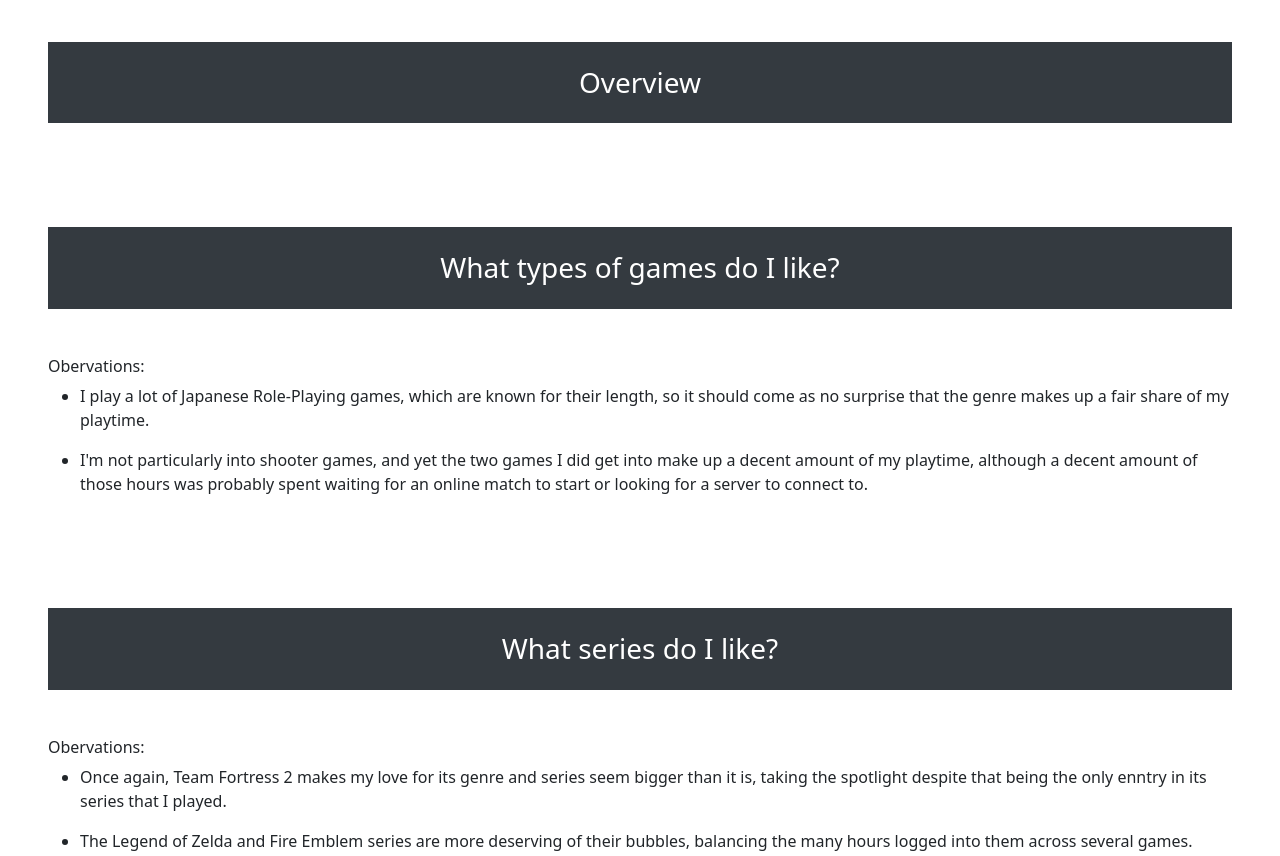
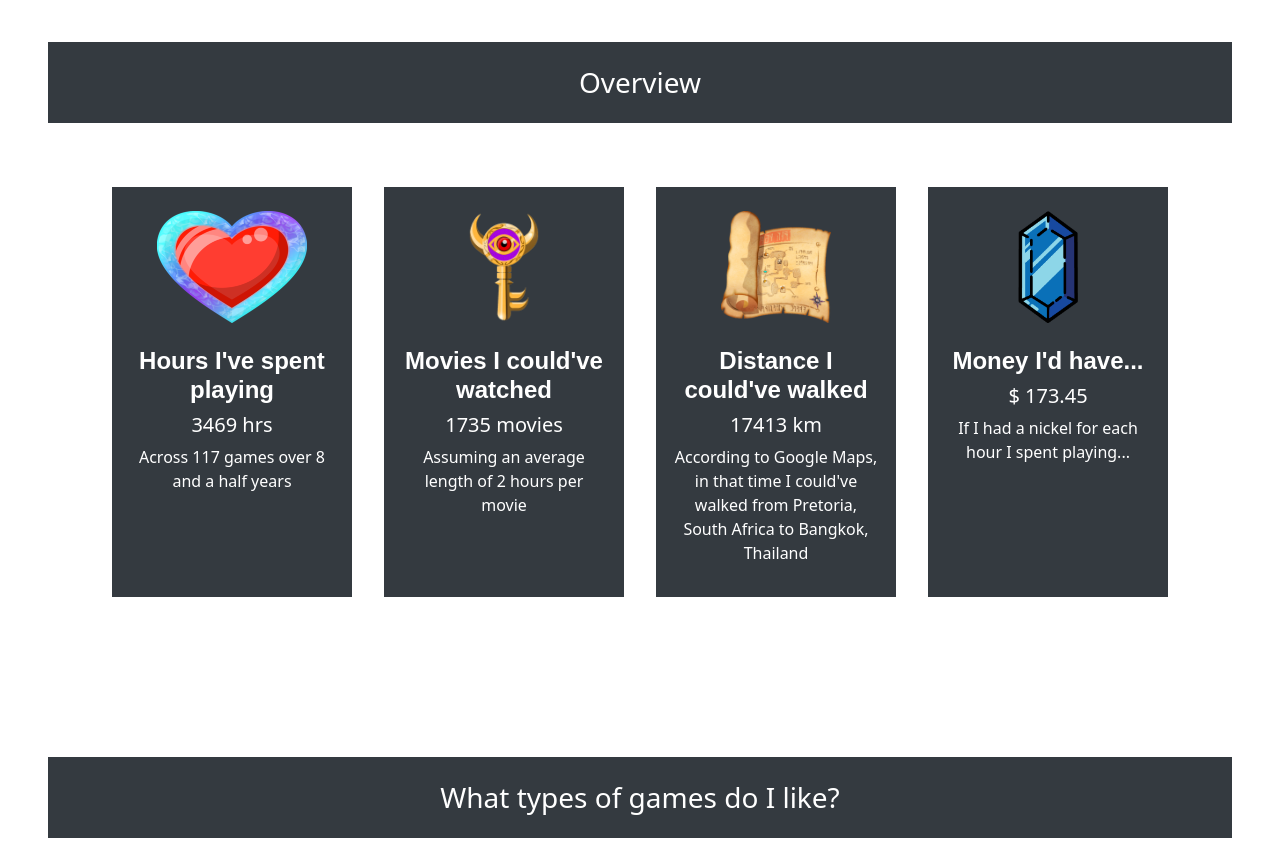
Before and after one commit to sterenziani/infovis, a plain HTML site: page tp/tp.html in a window 1280 px wide. Shown: the part 920-1776 px from the top of the page. Drawn offline with nearby package versions, Linux system fonts and the light colour scheme; a script that the page names is missing.

Commit message:
Fixed TP cards

```diff
--- a/tp/tp.html
+++ b/tp/tp.html
@@ -48,14 +48,37 @@
           <img alt='Switch' src='Fotos/Switch.png' style="height:7rem;"/>
           <h6>Nintendo Switch (NS)</h6>
         </div>
-
-
       </div>
     </div>
 
     <div class="p-5">
       <h3 class="text-center bg-dark text-white p-4">Overview</h3>
-      <div class="flourish-embed flourish-cards" data-src="visualisation/5845185"><script src="https://public.flourish.studio/resources/embed.js"></script></div>
+      <div class="row m-5 text-white">
+        <div class="col text-center bg-dark m-3 pt-4 p-3">
+          <img alt='Heart' src='Fotos/heart.png' style="height:7rem;"/>
+          <h4 class="mt-4" style="font-family:arial; font-weight: bold">Hours I've spent playing</h4>
+          <h5>3469 hrs</h5>
+          <p>Across 117 games over 8 and a half years</p>
+        </div>
+        <div class="col text-center bg-dark m-3 pt-4 p-3">
+          <img alt='Key' src='Fotos/key.png' style="height:7rem;"/>
+          <h4 class="mt-4" style="font-family:arial; font-weight: bold">Movies I could've watched</h4>
+          <h5>1735 movies</h5>
+          <p>Assuming an average length of 2 hours per movie</p>
+        </div>
+        <div class="col text-center bg-dark m-3 pt-4 p-3">
+          <img alt='Map' src='Fotos/map.png' style="height:7rem;"/>
+          <h4 class="mt-4" style="font-family:arial; font-weight: bold">Distance I could've walked</h4>
+          <h5>17413 km</h5>
+          <p>According to Google Maps, in that time I could've walked from Pretoria, South Africa to Bangkok, Thailand</p>
+        </div>
+        <div class="col text-center bg-dark m-3 pt-4 p-3">
+          <img alt='Rupee' src='Fotos/rupee.png' style="height:7rem;"/>
+          <h4 class="mt-4" style="font-family:arial; font-weight: bold">Money I'd have...</h4>
+          <h5>$ 173.45</h5>
+          <p>If I had a nickel for each hour I spent playing...</p>
+        </div>
+      </div>
     </div>
 
     <div class="p-5">
@@ -224,9 +247,9 @@
         var divElement = document.getElementById('viz1618238193582');
         var vizElement = divElement.getElementsByTagName('object')[0];
         if ( divElement.offsetWidth > 800 ) {
-          vizElement.style.width='100%';vizElement.style.height='60vh';
+          vizElement.style.width='100%';vizElement.style.height='90vh';
         } else if ( divElement.offsetWidth > 500 ) {
-          vizElement.style.width='100%';vizElement.style.height='60vh';
+          vizElement.style.width='100%';vizElement.style.height='90vh';
         } else {
           vizElement.style.width='100%';vizElement.style.height='727px';
         }
@@ -269,14 +292,11 @@
         var divElement = document.getElementById('viz1618238524294');
         var vizElement = divElement.getElementsByTagName('object')[0];
         if ( divElement.offsetWidth > 800 ) {
-          vizElement.style.width='100%';
-          vizElement.style.height='90vh';
+          vizElement.style.width='100%';vizElement.style.height='90vh';
         } else if ( divElement.offsetWidth > 500 ) {
-          vizElement.style.width='100%';
-          vizElement.style.height='90vh';
+          vizElement.style.width='100%';vizElement.style.height='90vh';
         } else {
-          vizElement.style.width='100%';
-          vizElement.style.height='727px';
+          vizElement.style.width='100%';vizElement.style.height='727px';
         }
         var scriptElement = document.createElement('script');
         scriptElement.src = 'https://public.tableau.com/javascripts/api/viz_v1.js';
```
Also changed, not shown: tp/Fotos/heart.png (added), tp/Fotos/key.png (added), tp/Fotos/map.png (added), tp/Fotos/rupee.png (added).
